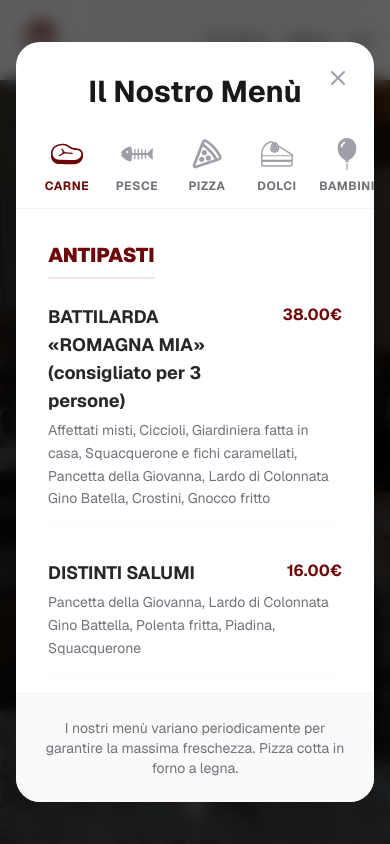
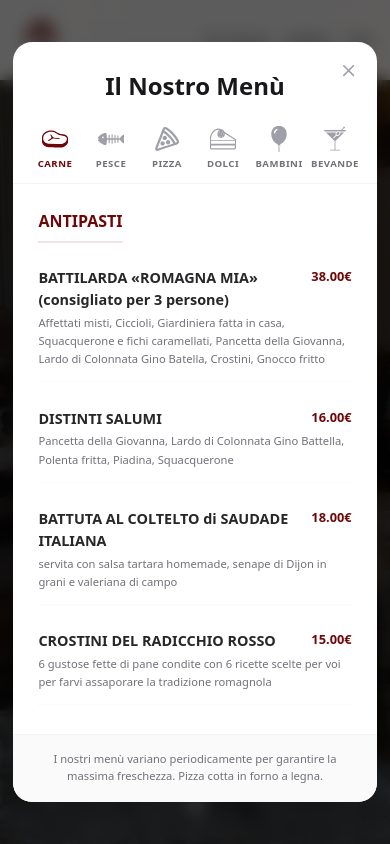
Before and after one commit to Freskies/Ristorante-Radicchio-Rosso, a Next.js app: page / in a window 390 px wide. Both pictures are taken after a click on the button "SCOPRI IL MENÙ". Shown: the top 844 px of the page. Built offline with nearby package versions, Linux system fonts and the light colour scheme.

Commit message:
Adjust paddings, font sizes, and responsive styles across components for improved consistency and responsiveness. Update global CSS variables and add media query for dialog font scaling.

```diff
--- a/app/components/About/About.tsx
+++ b/app/components/About/About.tsx
@@ -1,6 +1,6 @@
 export default function About () {
 	return <section id="chi-siamo" aria-labelledby="about-title"
-	                className="py-12 bg-white text-zinc-900 overflow-hidden text-center">
+	                className="pt-24 bg-white text-zinc-900 overflow-hidden text-center">
 		<div className="container mx-auto px-4 max-w-4xl">
 			<div>
 				<h2 id="about-title" className="text-accent font-bold tracking-widest uppercase mb-4">Chi siamo</h2>
--- a/app/components/Gallery/Gallery.tsx
+++ b/app/components/Gallery/Gallery.tsx
@@ -45,7 +45,7 @@ export default function Gallery () {
 		return () => window.removeEventListener('resize', onResize);
 	}, []);
 
-	return <section id="gallery" aria-labelledby="gallery-title" className="pb-24 bg-white">
+	return <section id="gallery" aria-labelledby="gallery-title" className="pt-24 bg-white">
 		<div className="container mx-auto px-4">
 			<div className="text-center mb-16">
 				<h2
--- a/app/components/Menu/MenuModal.tsx
+++ b/app/components/Menu/MenuModal.tsx
@@ -26,7 +26,7 @@ const MenuIcon = ({ type, active }: { type: string; active: boolean }) => {
 
 	return (
 		<div
-			className={`w-8 h-8 shrink-0 ${color}`}
+			className={`w-[2em] h-[2em] shrink-0 ${color}`}
 			aria-hidden="true"
 			style={{
 				maskImage: `url(/menu_tabs/${fileName})`,
@@ -112,32 +112,32 @@ export default function MenuModal ({ isOpen, onClose }: MenuModalProps) {
 			aria-modal="true"
 			aria-labelledby="modal-title"
 			onClick={onClose}
-			className="fixed inset-0 z-50 flex items-center justify-center p-4 bg-black/60 backdrop-blur-sm transition-opacity">
+			className="fixed inset-0 z-50 flex items-center justify-center p-[1em] bg-black/60 backdrop-blur-sm transition-opacity">
 			<div
 				ref={modalRef}
 				onClick={(e) => e.stopPropagation()}
-				className="relative w-full max-w-4xl h-[90dvh] bg-white rounded-3xl shadow-2xl overflow-hidden flex flex-col">
+				className="relative w-full max-w-[56em] h-[90dvh] bg-white rounded-[1.5em] shadow-2xl overflow-hidden flex flex-col">
 
 				{/* Close Button */}
 				<button
 					ref={closeButtonRef}
 					onClick={onClose}
 					aria-label="Chiudi menù"
-					className="absolute top-4 right-4 z-10 p-2 text-zinc-400 hover:text-zinc-600 transition-colors cursor-pointer"
+					className="absolute top-[1em] right-[1em] z-10 p-[0.5em] text-zinc-400 hover:text-zinc-600 transition-colors cursor-pointer"
 				>
-					<svg className="w-6 h-6" fill="none" stroke="currentColor" viewBox="0 0 24 24">
+					<svg className="w-[1.5em] h-[1.5em]" fill="none" stroke="currentColor" viewBox="0 0 24 24">
 						<path strokeLinecap="round" strokeLinejoin="round" strokeWidth="2" d="M6 18L18 6M6 6l12 12"/>
 					</svg>
 				</button>
 
 				{/* Header */}
-				<div className="pt-8 px-8 pb-4 text-center">
-					<h2 id="modal-title" className="text-3xl font-bold text-zinc-900">Il Nostro Menù</h2>
+				<div className="pt-[2em] px-[2em] pb-[1em] text-center">
+					<h2 id="modal-title" className="text-[1.875em] font-bold text-zinc-900">Il Nostro Menù</h2>
 				</div>
 
 				{/* Tabs */}
 				<div
-					className="flex overflow-x-auto scrollbar-hide border-b border-zinc-100 px-4">
+					className="flex overflow-x-auto scrollbar-hide border-b border-zinc-100 px-[1em]">
 					<div
 						role="tablist"
 						aria-label="Categorie del menù"
@@ -150,13 +150,13 @@ export default function MenuModal ({ isOpen, onClose }: MenuModalProps) {
 								aria-selected={activeTab === category.id}
 								aria-controls={`panel-${category.id}`}
 								onClick={() => setActiveTab(category.id)}
-								className={`flex flex-col items-center justify-center min-w-17.5 sm:min-w-20 py-3 sm:py-4 px-1 sm:px-2 transition-all border-b-2 shrink-0 h-full cursor-pointer
+								className={`flex flex-col items-center justify-center min-w-[4.375em] sm:min-w-[5em] py-[0.75em] sm:py-[1em] px-[0.25em] sm:px-[0.5em] transition-all border-b-2 shrink-0 h-full cursor-pointer
 									${activeTab === category.id
 									? 'border-transparent'
 									: 'border-transparent text-zinc-400 hover:text-zinc-600 hover:border-zinc-200'}`}
 							>
 								<MenuIcon type={category.icon} active={activeTab === category.id}/>
-								<span className={`text-xs font-bold mt-2 uppercase tracking-wider
+								<span className={`text-[0.75em] font-bold mt-[0.5em] uppercase tracking-wider
 									${activeTab === category.id ? 'text-accent' : 'text-zinc-500'}`}>
 									{category.title}
 								</span>
@@ -171,30 +171,30 @@ export default function MenuModal ({ isOpen, onClose }: MenuModalProps) {
 					id={`panel-${activeTab}`}
 					role="tabpanel"
 					aria-labelledby={`tab-${activeTab}`}
-					className="flex-1 overflow-y-auto p-8"
+					className="flex-1 overflow-y-auto p-[2em]"
 				>
 					{activeCategory && (
-						<div className="space-y-12 animate-in fade-in slide-in-from-bottom-4 duration-300">
+						<div className="space-y-[3em] animate-in fade-in slide-in-from-bottom-4 duration-300">
 							{activeCategory.sections.map((section, sIdx) => (
 								<div key={sIdx}>
 									<h3
-										className="text-xl font-black text-accent mb-6 border-b-2 border-accent/10 pb-2 inline-block">
+										className="text-[1.25em] font-black text-accent mb-[1.5em] border-b-2 border-accent/10 pb-[0.5em] inline-block">
 										{section.subtitle}
 									</h3>
-									<div className="grid grid-cols-1 md:grid-cols-2 gap-x-12 gap-y-8">
+									<div className="grid grid-cols-1 md:grid-cols-2 gap-x-[3em] gap-y-[2em]">
 										{section.items.map((item, idx) => (
-											<div key={idx} className="group border-b border-zinc-50 pb-4">
-												<div className="flex justify-between items-start mb-1">
+											<div key={idx} className="group border-b border-zinc-50 pb-[1em]">
+												<div className="flex justify-between items-start mb-[0.25em]">
 													<h4
-														className="text-lg font-bold text-zinc-800 group-hover:text-accent transition-colors">
+														className="text-[1.125em] font-bold text-zinc-800 group-hover:text-accent transition-colors">
 														{item.name}
 													</h4>
-													<span className="text-accent font-bold ml-4">
+													<span className="text-accent font-bold ml-[1em]">
 														{item.price}
 													</span>
 												</div>
 												{item.description && (
-													<p className="text-zinc-500 text-sm leading-relaxed">
+													<p className="text-zinc-500 text-[0.875em] leading-relaxed">
 														{item.description}
 													</p>
 												)}
@@ -208,7 +208,7 @@ export default function MenuModal ({ isOpen, onClose }: MenuModalProps) {
 				</div>
 
 				{/* Footer Info */}
-				<div className="bg-zinc-50 p-6 text-center text-sm text-zinc-500 border-t border-zinc-100">
+				<div className="bg-zinc-50 p-[1.5em] text-center text-[0.875em] text-zinc-500 border-t border-zinc-100">
 					{activeTab === 'pizza' ? (
 						<p>Maggiorazione ingredienti € 1.00 / € 2.00 | Pizza Stesa € 2.50 | Impasto Integrale € 2.00 | Senza
 							Glutine € 3.00. <br/>
--- a/app/globals.css
+++ b/app/globals.css
@@ -3,13 +3,16 @@
 :root {
 	--background: #ffffff;
 	--foreground: #171717;
+	/* Reference Next.js font variables defined in layout.tsx */
+	--font-sans: var(--font-geist-sans, ui-sans-serif, system-ui, sans-serif);
+	--font-mono: var(--font-geist-mono, ui-monospace, SFMono-Regular, Menlo, Monaco, Consolas, monospace);
 }
 
 @theme inline {
 	--color-background: var(--background);
 	--color-foreground: var(--foreground);
-	--font-sans: var(--font-geist-sans);
-	--font-mono: var(--font-geist-mono);
+	--font-sans: var(--font-sans);
+	--font-mono: var(--font-mono);
 	--color-accent: #6E0708;
 }
 
@@ -31,3 +34,10 @@ body {
 	background: var(--background);
 	color: var(--foreground);
 }
+
+/* phone and minor */
+@media screen and (max-width: 40em) {
+	div[role="dialog"] {
+		font-size: 80%;
+	}
+}
```
